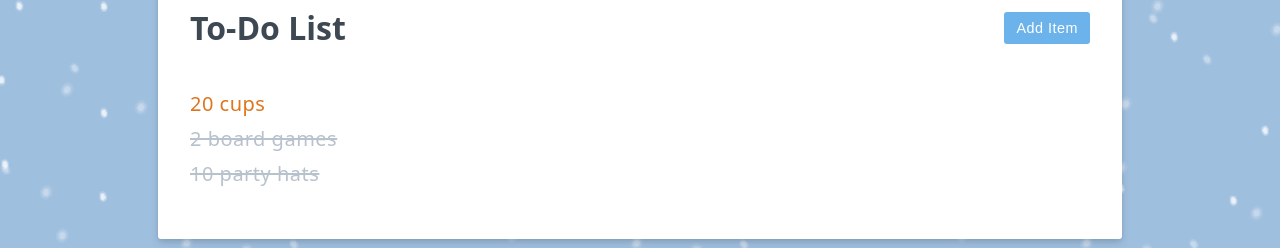
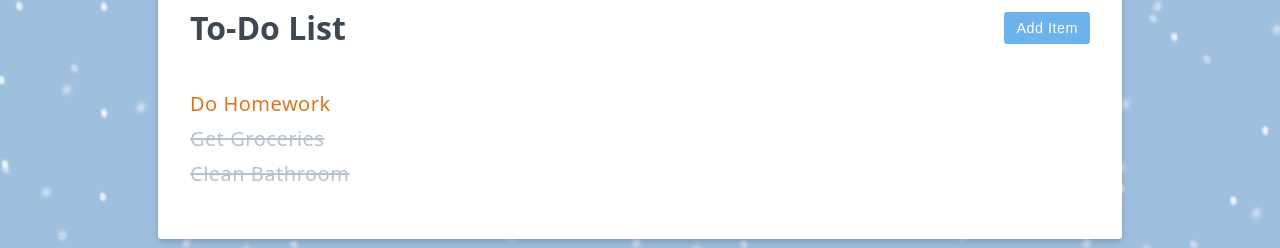
Before and after one commit to taikimorita/vue-to-do-list, a Vue app: page / in a window 1280 px wide. Shown: the part 304-552 px from the top of the page. Built offline with nearby package versions, Linux system fonts and the light colour scheme.

Commit message:
feat: integrate Pinia store with persistent to-do list state

```diff
--- a/package.json
+++ b/package.json
@@ -13,6 +13,7 @@
   },
   "dependencies": {
     "pinia": "^3.0.3",
+    "pinia-plugin-persistedstate": "^4.4.1",
     "vue": "^3.5.17"
   },
   "devDependencies": {
--- a/src/App.vue
+++ b/src/App.vue
@@ -1,36 +1,26 @@
 <script setup>
 import { ref, computed } from 'vue'
+import { useTodoStore } from './stores/todo'
 
 const header = ref('To-Do List')
-const characterCount = computed(() => {
-  return newItem.value.length
-})
+const characterCount = computed(() => newItem.value.length)
 const editing = ref(false)
-const items = ref([
-  { id: 1, label: '10 party hats', purchased: true, highPriority: false },
-  { id: 2, label: '2 board games', purchased: true, highPriority: false },
-  { id: 3, label: '20 cups', purchased: false, highPriority: true },
-])
-const reversedItems = computed(() => [...items.value].reverse())
 const newItem = ref('')
 const newItemHighPriority = ref(false)
+const store = useTodoStore()
 const saveItem = () => {
-  items.value.push({
-    id: items.value.length + 1,
-    label: newItem.value,
-    highPriority: newItemHighPriority.value,
-  })
+  store.addItem(newItem.value, newItemHighPriority.value)
   newItem.value = ''
-  newItemHighPriority.value = ''
+  newItemHighPriority.value = false
 }
 const doEdit = (e) => {
   editing.value = e
   newItem.value = ''
-  newItemHighPriority.value = ''
+  newItemHighPriority.value = false
 }
 
 const togglePurchased = (item) => {
-  item.purchased = !item.purchased
+  store.togglePurchased(item.id)
 }
 </script>
 
@@ -51,7 +41,7 @@ const togglePurchased = (item) => {
   </form>
   <ul>
     <li
-      v-for="(item, index) in reversedItems"
+      v-for="(item, index) in store.reversedItems"
       @click="togglePurchased(item)"
       :key="item.id"
       class="static-class"
@@ -60,5 +50,5 @@ const togglePurchased = (item) => {
       {{ item.label }}
     </li>
   </ul>
-  <p v-if="!items.length">Nothing to see here</p>
+  <p v-if="!store.items.length">Nothing to see here</p>
 </template>
--- a/src/main.js
+++ b/src/main.js
@@ -3,10 +3,13 @@ import './assets/snow.less'
 
 import { createApp } from 'vue'
 import { createPinia } from 'pinia'
+import piniaPluginPersistedstate from 'pinia-plugin-persistedstate'
 import App from './App.vue'
 
 const app = createApp(App)
 
-app.use(createPinia())
+const pinia = createPinia()
+pinia.use(piniaPluginPersistedstate)
+app.use(pinia)
 
 app.mount('#app')
--- /dev/null
+++ b/src/stores/todo.js
@@ -0,0 +1,43 @@
+import { defineStore } from 'pinia'
+import { ref, computed } from 'vue'
+
+export const useTodoStore = defineStore(
+  'todo',
+  () => {
+    const items = ref([
+      { id: 1, label: 'Clean Bathroom', purchased: true, highPriority: false },
+      { id: 2, label: 'Get Groceries', purchased: true, highPriority: false },
+      { id: 3, label: 'Do Homework', purchased: false, highPriority: true },
+    ])
+
+    const newItemId = computed(() =>
+      items.value.length ? Math.max(...items.value.map((i) => i.id)) + 1 : 1,
+    )
+
+    const reversedItems = computed(() => [...items.value].reverse())
+
+    function addItem(label, highPriority) {
+      items.value.push({
+        id: newItemId.value,
+        label,
+        highPriority,
+        purchased: false,
+      })
+    }
+
+    function togglePurchased(itemId) {
+      const item = items.value.find((i) => i.id === itemId)
+      if (item) item.purchased = !item.purchased
+    }
+
+    return {
+      items,
+      reversedItems,
+      addItem,
+      togglePurchased,
+    }
+  },
+  {
+    persist: true,
+  },
+)
```
Also changed, not shown: 1 other file (tests, documents, lock files or other folders).
